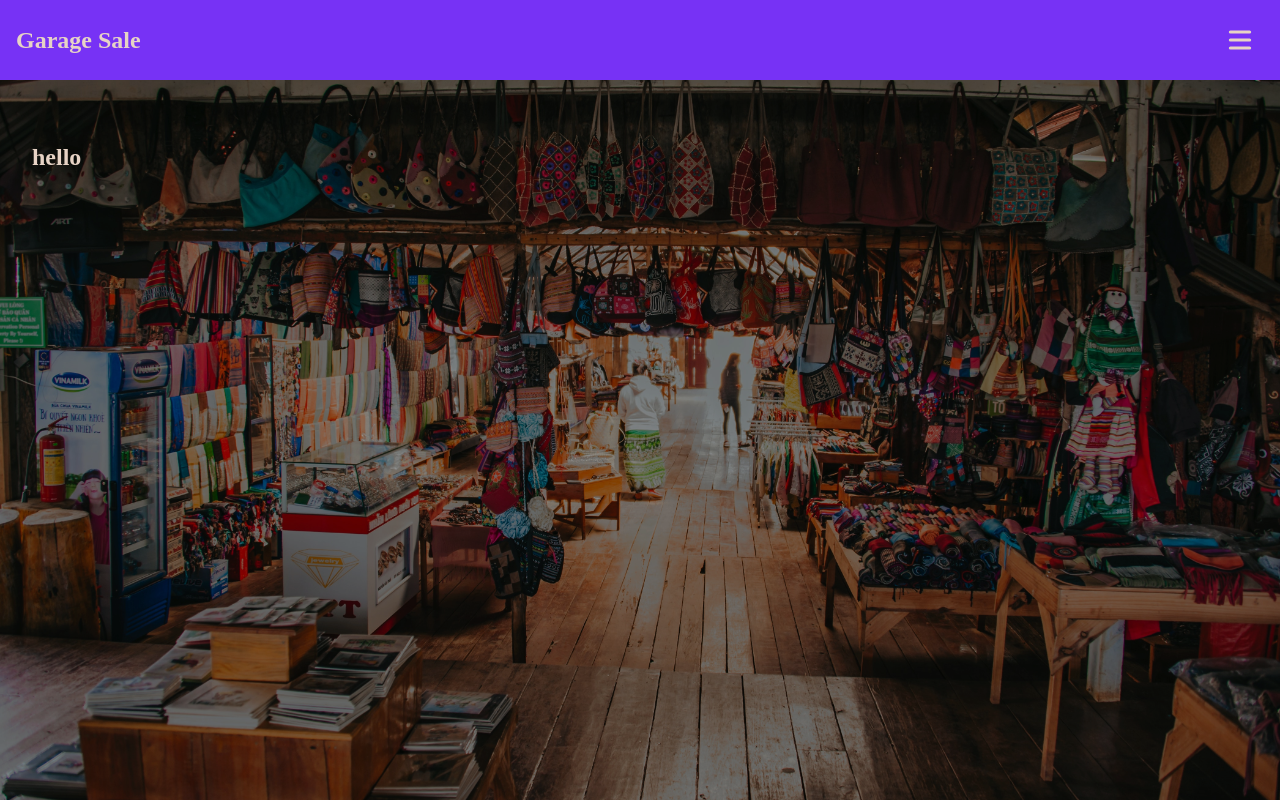
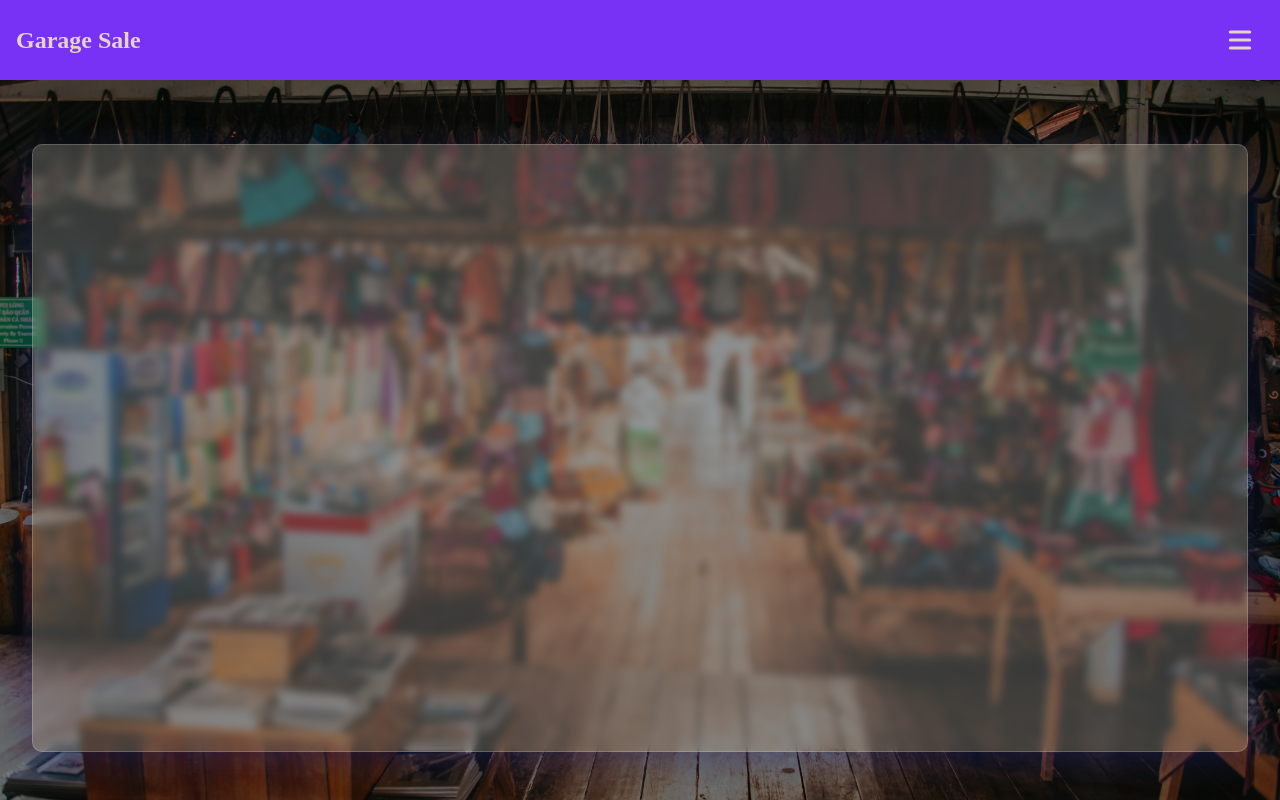
Before and after one commit to whoadood/cart, a React (Create React App) app in the folder client/: page / in a window 1280 px wide. Built offline with nearby package versions, Linux system fonts and the light colour scheme.

Commit message:
glass container

```diff
--- a/client/src/App.js
+++ b/client/src/App.js
@@ -1,11 +1,13 @@
 import Header from "./components/Header";
+import { BrowserRouter as Router, Routes, Route } from "react-router-dom";
 
 function App() {
   return (
     <div>
       <Header>
-        <h2>hello</h2>
-        <div></div>
+        <Router>
+          <Routes></Routes>
+        </Router>
       </Header>
     </div>
   );
--- a/client/src/components/Header.jsx
+++ b/client/src/components/Header.jsx
@@ -33,7 +33,9 @@ export default function Header({ children }) {
           ))}
         </ul>
       </header>
-      <main>{children}</main>
+      <main>
+        <div className="page-container">{children}</div>
+      </main>
     </>
   );
 }
--- a/client/src/styles/header.css
+++ b/client/src/styles/header.css
@@ -103,4 +103,15 @@ main {
   min-height: calc(100vh - 2rem);
   color: #e7d3c5;
 }
+
+.page-container {
+  min-height: calc(100vh - 12rem);
+  background: rgba(255, 255, 255, 0.2);
+  -webkit-box-shadow: 0 8px 32px 0 rgba(31, 38, 135, 0.37);
+          box-shadow: 0 8px 32px 0 rgba(31, 38, 135, 0.37);
+  backdrop-filter: blur(4px);
+  -webkit-backdrop-filter: blur(4px);
+  border-radius: 10px;
+  border: 1px solid rgba(255, 255, 255, 0.18);
+}
 /*# sourceMappingURL=header.css.map */
--- a/client/src/styles/header.scss
+++ b/client/src/styles/header.scss
@@ -71,3 +71,12 @@ main {
   min-height: calc(100vh - 2rem);
   color: hsl(24, 41%, 84%);
 }
+.page-container {
+  min-height: calc(100vh - 12rem);
+  background: rgba(255, 255, 255, 0.2);
+  box-shadow: 0 8px 32px 0 rgba(31, 38, 135, 0.37);
+  backdrop-filter: blur(4px);
+  -webkit-backdrop-filter: blur(4px);
+  border-radius: 10px;
+  border: 1px solid rgba(255, 255, 255, 0.18);
+}
```
Also changed, not shown: 1 other file (tests, documents, lock files or other folders).
